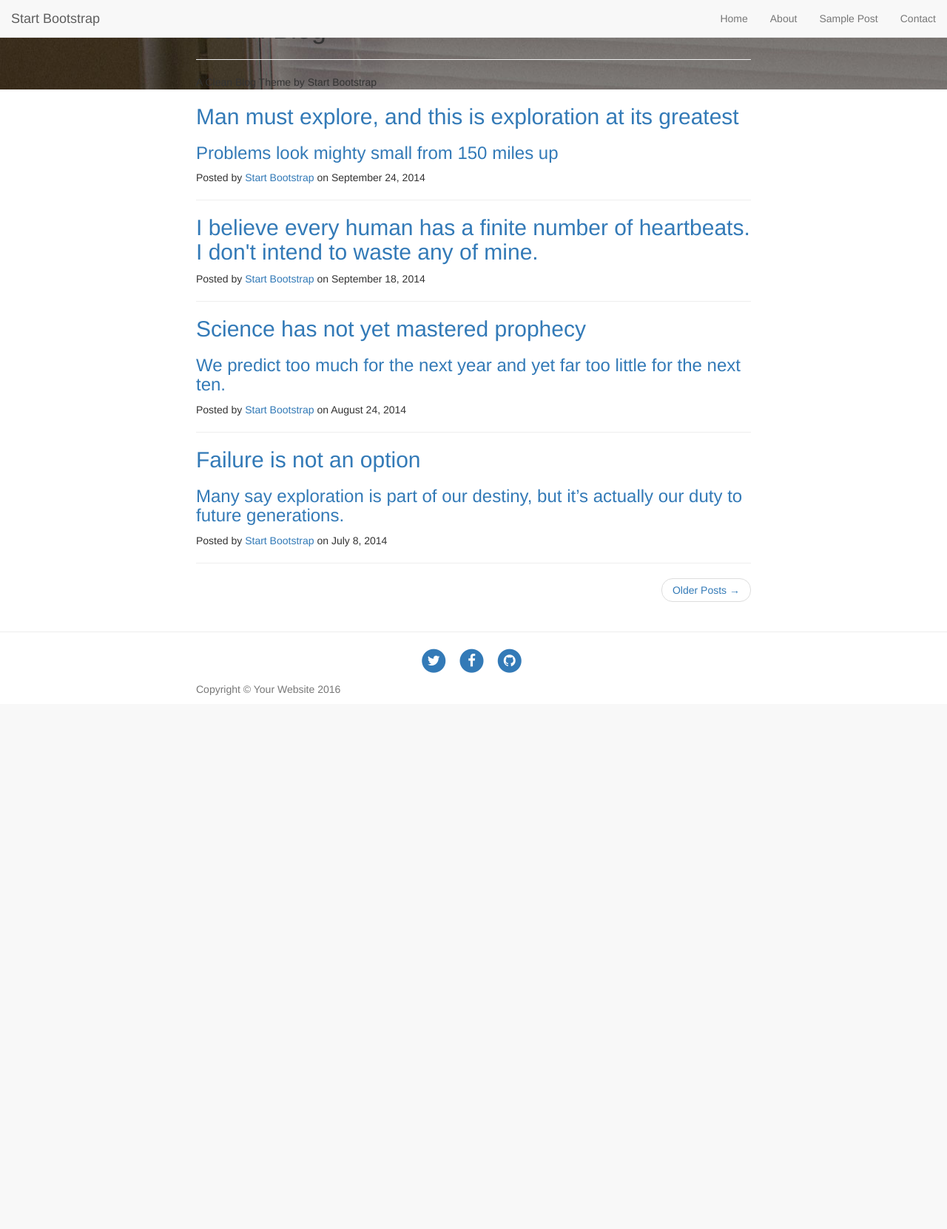
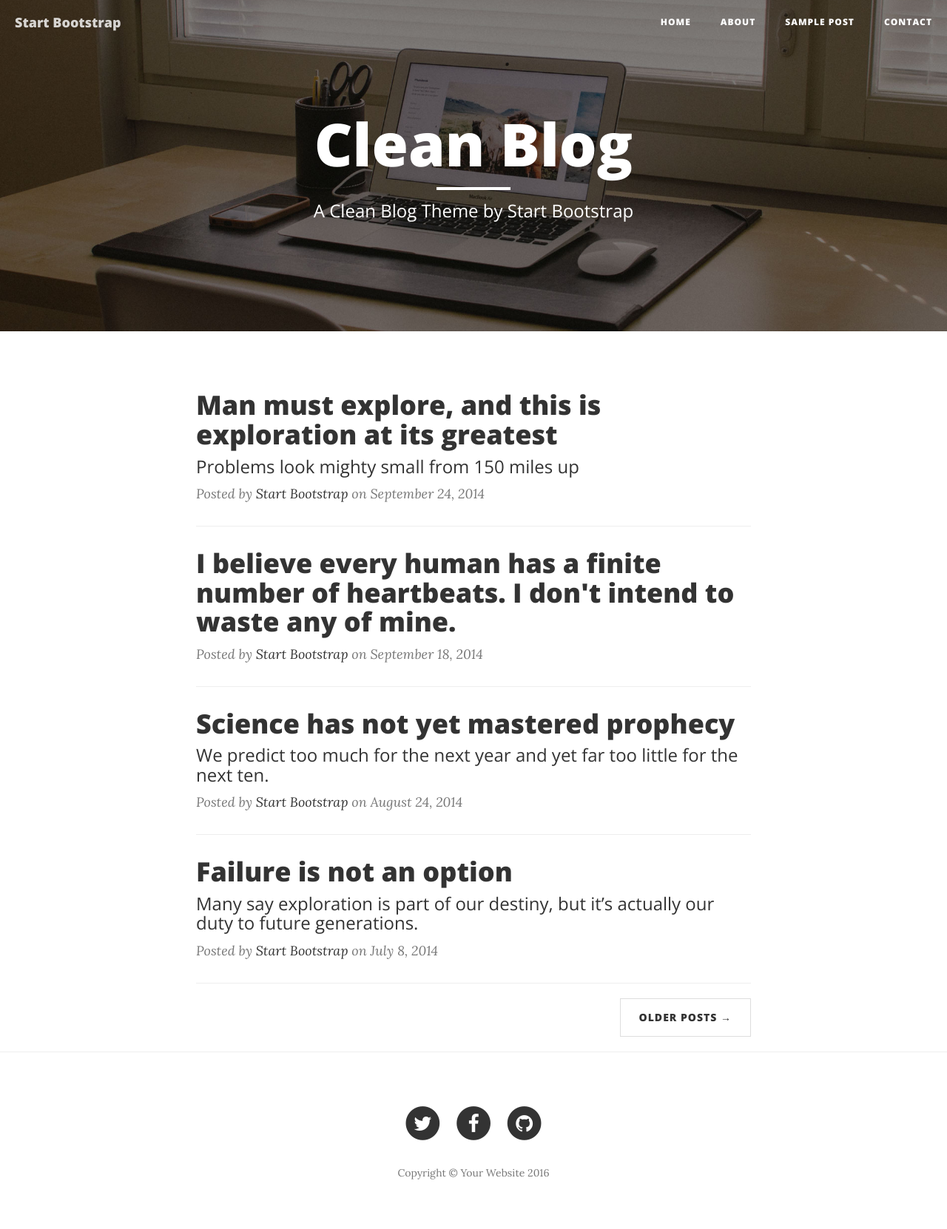
Before and after one commit to Ghost-in-a-Jar/ghostinajar.io, a Python web app: template templates/index.html in a window 1280 px wide. Shown: the whole page at 74% size. Before the commit the page ends 940 px from the top, so only its background shows below. Run offline with Jinja, Linux system fonts and the light colour scheme; the template is opened without the code that fills it, so the values that code supplies are empty; some libraries are stand-ins or nearby versions.

Commit message:
testing clean blog template index.html

```diff
--- a/templates/index.html
+++ b/templates/index.html
@@ -12,13 +12,13 @@
     <title>Clean Blog</title>
 
     <!-- Bootstrap Core CSS -->
-    <link href="static/vendor/bootstrap/css/bootstrap.min.css" rel="stylesheet">
+    <link href="/static/vendor/bootstrap/css/bootstrap.min.css" rel="stylesheet">
 
     <!-- Theme CSS -->
-    <link href=static/"css/clean-blog.min.css" rel="stylesheet">
+    <link href="/static/css/clean-blog.min.css" rel="stylesheet">
 
     <!-- Custom Fonts -->
-    <link href="static/vendor/font-awesome/css/font-awesome.min.css" rel="stylesheet" type="text/css">
+    <link href="/static/vendor/font-awesome/css/font-awesome.min.css" rel="stylesheet" type="text/css">
     <link href='http://fonts.googleapis.com/css?family=Lora:400,700,400italic,700italic' rel='stylesheet' type='text/css'>
     <link href='http://fonts.googleapis.com/css?family=Open+Sans:300italic,400italic,600italic,700italic,800italic,400,300,600,700,800' rel='stylesheet' type='text/css'>
 
@@ -69,7 +69,7 @@
 
     <!-- Page Header -->
     <!-- Set your background image for this header on the line below. -->
-    <header class="intro-header" style="background-image: url('img/home-bg.jpg')">
+    <header class="intro-header" style="background-image: url('/static/img/home-bg.jpg')">
         <div class="container">
             <div class="row">
                 <div class="col-lg-8 col-lg-offset-2 col-md-10 col-md-offset-1">
```
